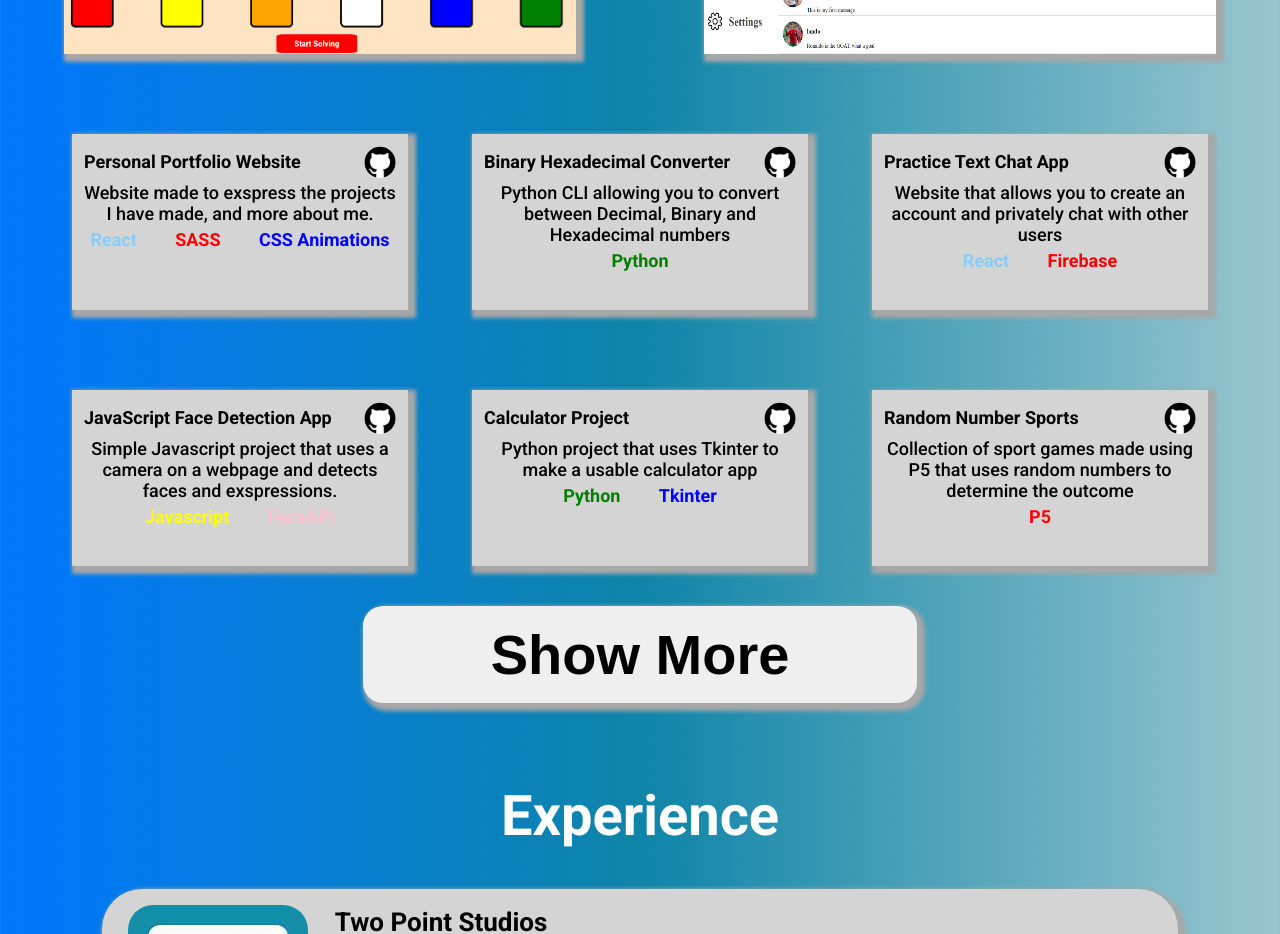
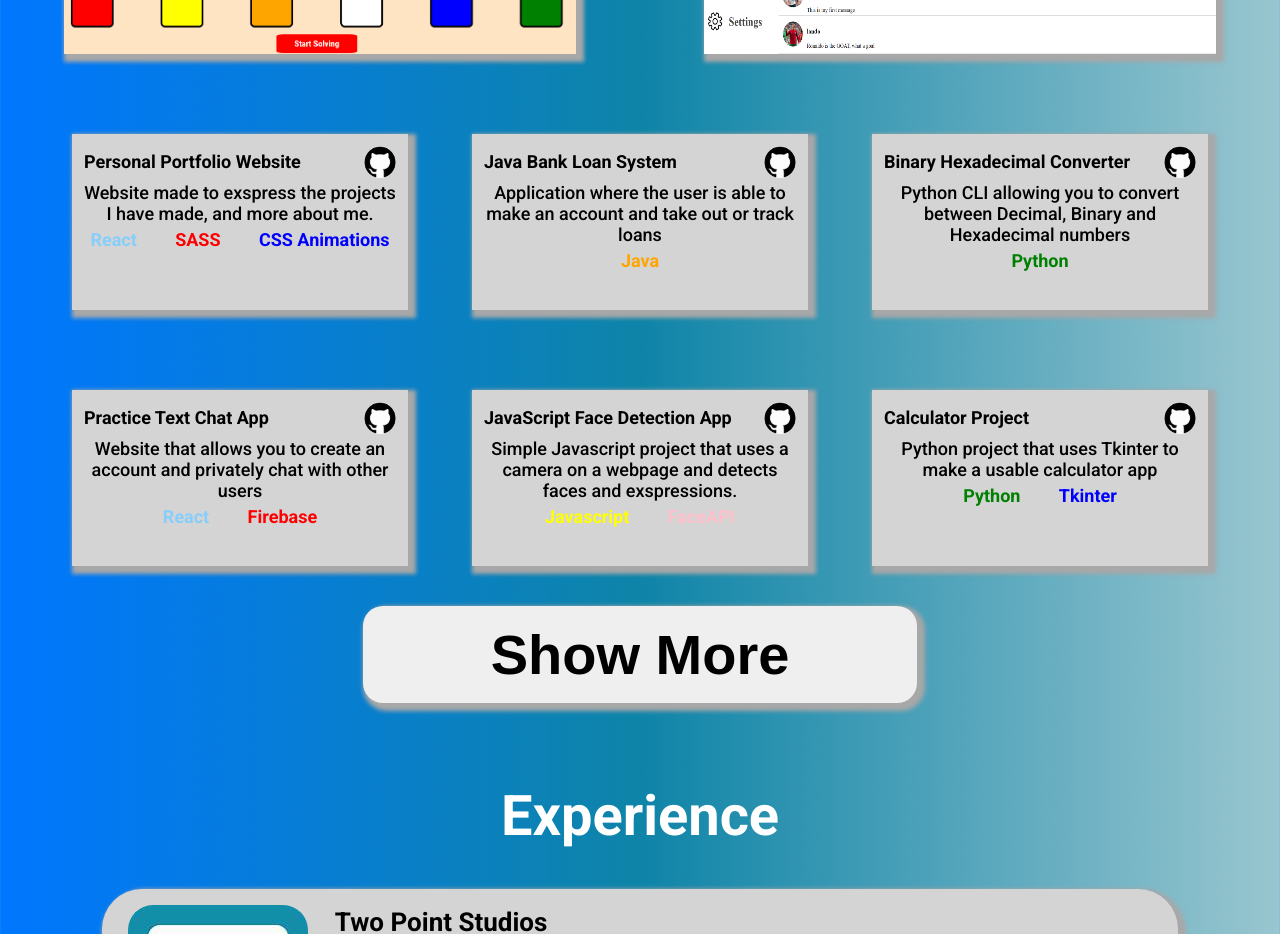
Before and after one commit to DanStew/Personal-Portfolio-Website, a React (Create React App) app: page / in a window 1280 px wide. Shown: the part 2920-3854 px from the top of the page. Built offline with nearby package versions, Linux system fonts and the light colour scheme.

Commit message:
Adding Java Bank Loan System project to small projects

```diff
--- a/src/Components/Projects.jsx
+++ b/src/Components/Projects.jsx
@@ -85,12 +85,20 @@ function Projects(){
                         finished={true}
                     />
                     <SmallProject
+                        title="Java Bank Loan System"
+                        description="Application where the user is able to make an account and take out or track loans"
+                        skills={["Java"]}
+                        githubLink="https://github.com/DanStew/Bank-Loaning-System"
+                    />
+                    <SmallProject
                         title="Binary Hexadecimal Converter"
                         description="Python CLI allowing you to convert between Decimal, Binary and Hexadecimal numbers"
                         skills={["Python"]}
                         githubLink="https://github.com/DanStew/BinaryHexadecimalConverter"
                         finished={true}
                     />
+                </div>
+                <div className="smallProjectRow flexDisplay noGap">
                     <SmallProject
                         title="Practice Text Chat App"
                         description="Website that allows you to create an account and privately chat with other users"
@@ -98,8 +106,6 @@ function Projects(){
                         githubLink="https://github.com/DanStew/PracticeTextChatApp"
                         finished={true}
                     />
-                </div>
-                <div className="smallProjectRow flexDisplay noGap">
                     <SmallProject
                         title="JavaScript Face Detection App"
                         description="Simple Javascript project that uses a camera on a webpage and detects faces and exspressions."
@@ -114,13 +120,6 @@ function Projects(){
                         githubLink="https://github.com/DanStew/Calculator-Project"
                         finished={true}
                     />
-                    <SmallProject
-                        title="Random Number Sports"
-                        description="Collection of sport games made using P5 that uses random numbers to determine the outcome"
-                        skills={["P5"]}
-                        githubLink="https://github.com/DanStew/RandomNumberSports"
-                        finished={true}
-                    />
                 </div>
                 {/* Code to show the show more / less projects, depending on users actions  */}
                 {showMore? <button id="ShowMoreLessButton" onClick={() => setShowMore(false)} className="showMoreLess"><p className="heading black">Show Less</p></button> : <button id="ShowMoreLessButton" onClick={() => setShowMore(true)} className="showMoreLess"><p className="heading black">Show More</p></button>}
@@ -128,6 +127,13 @@ function Projects(){
                 {showMore?
                     <div className="showMoreProjects">
                         <div className="smallProjectRow flexDisplay noGap">
+                            <SmallProject
+                                title="Random Number Sports"
+                                description="Collection of sport games made using P5 that uses random numbers to determine the outcome"
+                                skills={["P5"]}
+                                githubLink="https://github.com/DanStew/RandomNumberSports"
+                                finished={true}
+                            />
                             <SmallProject
                                 title="League Table and Knockout Fixture Generator"
                                 description="Website that allows you to generate a football league table or knockout tournament"
@@ -140,8 +146,9 @@ function Projects(){
                                 skills={["Python", "Pygame"]}
                                 githubLink="https://github.com/DanStew/Python-Games"
                             />
-                            {/* This is how you make an empty small project, to format them correctly */}
-                            <div className="emptySmallProject"></div>
+                            {/* This is how you make an empty small project, to format them correctly
+                                <div className="emptySmallProject"></div>
+                            */}
                         </div>
                     </div>
                     : <div style={{display:"none"}}></div>
```
